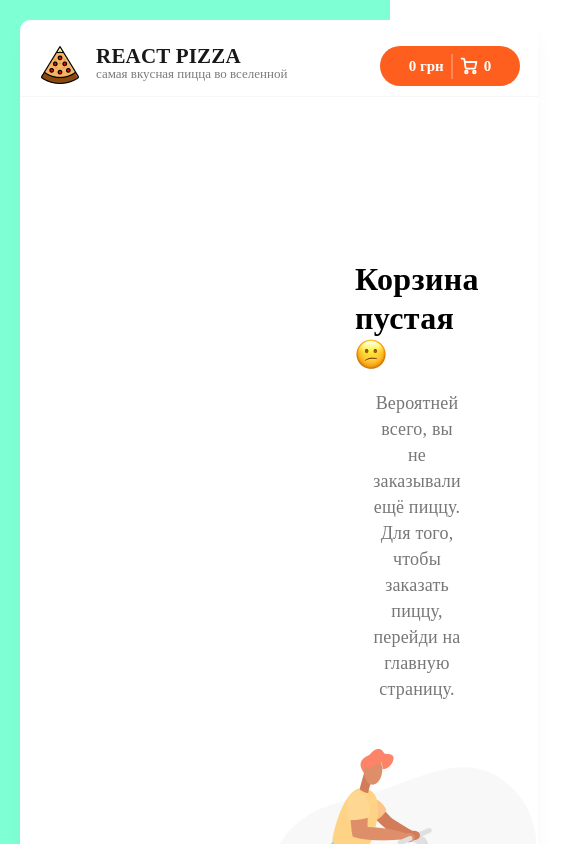
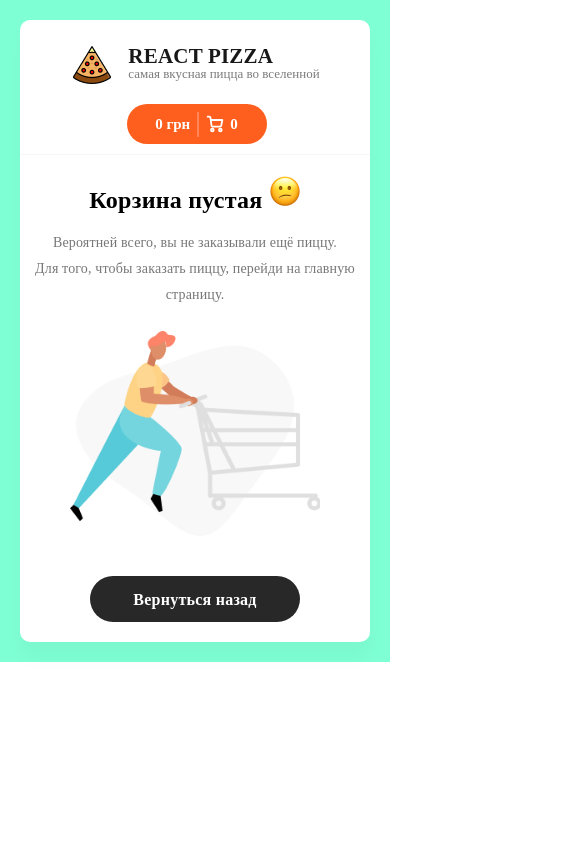
Before and after one commit to Ruslan517741/pizza, a React (Create React App) app: page /Basket in a window 390 px wide. Shown: the top 844 px of the page, 585 px wide, since content can reach past the window. Built offline with nearby package versions, Linux system fonts and the light colour scheme.

Commit message:
media for 576px done

```diff
--- a/src/components/appHeader/appHeader.scss
+++ b/src/components/appHeader/appHeader.scss
@@ -104,3 +104,13 @@
         margin-left: 6px;
     }
 }
+
+@media (max-width: 393px) {
+    .appHeader {
+        flex-direction: column;
+        align-items: center;
+    }
+    .header__button {
+        margin-top: 20px;
+    }
+}
--- a/src/components/basket/basket.scss
+++ b/src/components/basket/basket.scss
@@ -204,7 +204,7 @@
 }
 
 .emptyBasket {
-    padding: 163px 397px;
+    padding: 163px 0;
     display: flex;
     flex-direction: column;
     align-items: center;
@@ -261,6 +261,9 @@
     .basket {
         padding: 95px 160px 130px 160px;
     }
+    .emptyBasket {
+        padding: 120px 0;
+    }
 }
 
 @media (max-width: 768px) {
@@ -283,6 +286,9 @@
                 font-size: 20px;
             }
         }
+    }
+    .emptyBasket {
+        padding: 60px 0;
     }
 }
 
@@ -326,4 +332,27 @@
             }
         }
     }
+    .emptyBasket {
+        padding: 35px 0;
+    }
 }
+
+@media (max-width: 393px) {
+    .emptyBasket {
+        padding: 20px 0;
+        &__title {
+            font-size: 24px;
+        }
+        &__prompt {
+            font-size: 14px;
+        }
+        &__img {
+            width: 250px;
+            height: 205px;
+            margin-top: 23px;
+        }
+        &__backButton {
+            margin-top: 40px;
+        }
+    }
+}
--- a/src/components/filter/filter.scss
+++ b/src/components/filter/filter.scss
@@ -165,3 +165,19 @@
         }
     }
 }
+
+@media (max-width: 393px) {
+    .pizzaFilters {
+        align-items: center;
+        &__buttons {
+            justify-content: center;
+            flex-wrap: wrap;
+        }
+        &__button {
+            margin: 4px 10px;
+        }
+        &__panel {
+            justify-content: center;
+        }
+    }
+}
--- a/src/style/style.scss
+++ b/src/style/style.scss
@@ -11,7 +11,6 @@
 
 .container {
     background-color: white;
-    width: 1340px;
     margin: 0 auto;
     background: #FFFFFF;
     box-shadow: 0px 15px 20px rgba(0, 0, 0, 0.03);
```
